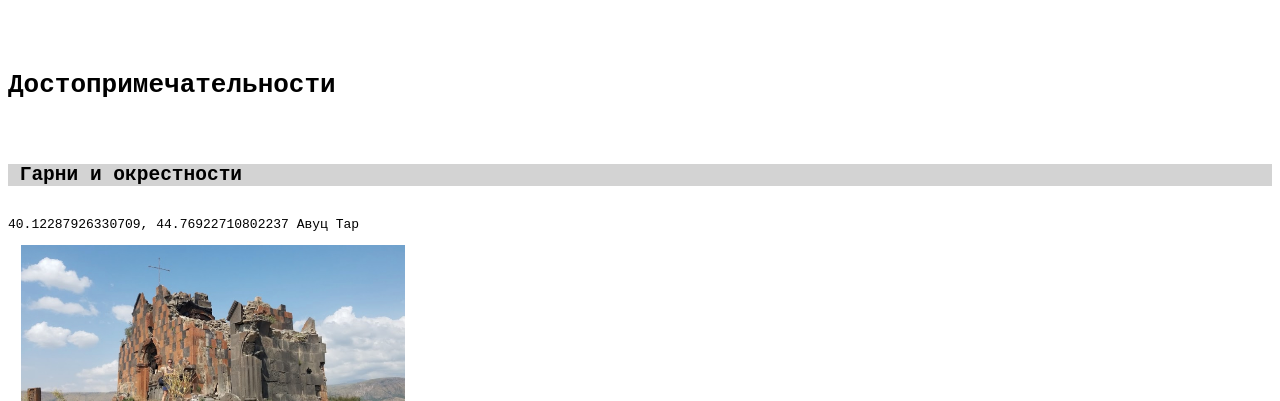
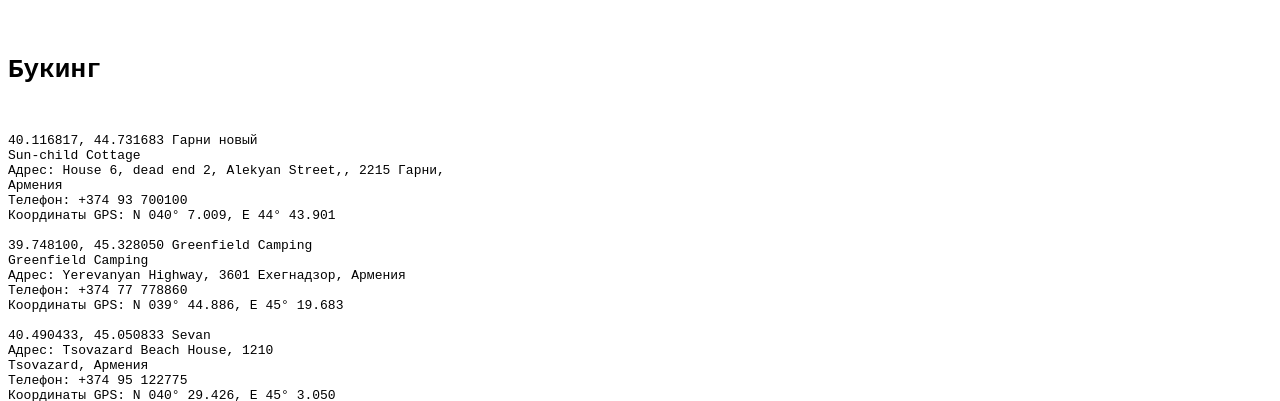
Before and after one commit to dmitritr/2023_04_17_am, a plain HTML site: page am.html in a window 1280 px wide. Shown: the top 401 px of the page. Drawn offline with Linux system fonts and the light colour scheme.

Commit message:
boo 	modified:   am.html 	modified:   am_all.gpx 	deleted:    images/agartzin.jpg~ 	deleted:    images/neguts.jpg~

```diff
--- a/am.html
+++ b/am.html
@@ -14,6 +14,39 @@ h1:first-of-type{break-before: auto;}
 
 </head>
 <body>
+
+<h1>Букинг</h1>
+
+40.116817, 44.731683 Гарни новый
+Sun-child Cottage
+Адрес: House 6, dead end 2, Alekyan Street,, 2215 Гарни,
+Армения
+Телефон: +374 93 700100
+Координаты GPS: N 040° 7.009, E 44° 43.901
+
+39.748100, 45.328050 Greenfield Camping
+Greenfield Camping
+Адрес: Yerevanyan Highway, 3601 Ехегнадзор, Армения
+Телефон: +374 77 778860
+Координаты GPS: N 039° 44.886, E 45° 19.683
+
+40.490433, 45.050833 Sevan
+Адрес: Tsovazard Beach House, 1210
+Tsovazard, Армения
+Телефон: +374 95 122775
+Координаты GPS: N 040° 29.426, E 45° 3.050
+
+41.078350, 44.614383 LORI CANYON
+Адрес: Yerevanyan street 76/50-4, Alaverdi, Lori
+Region, 1705 Алаверди, Армения
+Телефон: +374 98 695966
+Координаты GPS: N 041° 4.701, E 44° 36.863
+
+40.351000, 44.262750 Byurakan Resort
+Адрес: Byurakan, Бюракан, Армения
+Телефон: +374 93 800005
+Координаты GPS: N 040° 21.060, E 44° 15.765
+
 
 
 <h1>Достопримечательности</h1>
```
Also changed, not shown: 3 other files.
